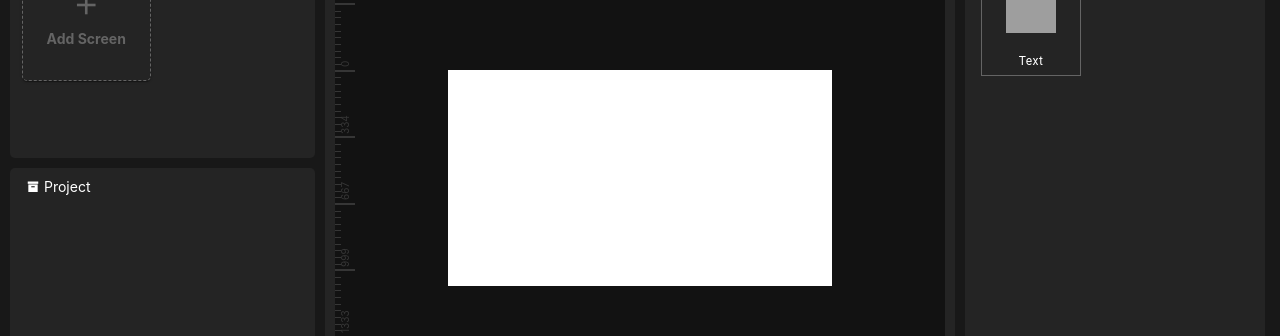
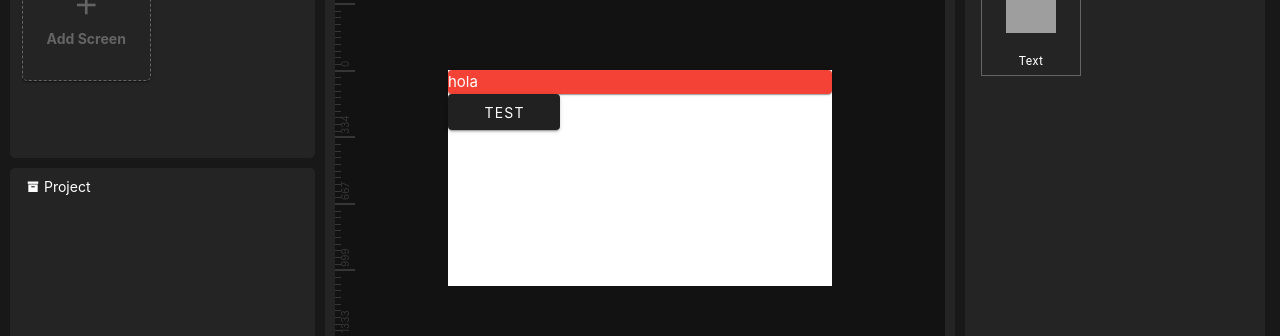
Before and after one commit to jhanma17/VueCup-Frontend, a Vue app: page /editor in a window 1280 px wide. Shown: the part 269-605 px from the top of the page. Built offline with nearby package versions, Linux system fonts and the light colour scheme; grey boxes are pictures that could not be loaded.

Commit message:
Feat: Highlight logic

```diff
--- a/src/components/Editor/EditorSection.vue
+++ b/src/components/Editor/EditorSection.vue
@@ -5,7 +5,45 @@
   </v-row>
 
   <div class="editor-space" @wheel="handleMouseWheel" @keydown="handleKeyPress">
-    <div class="canvas" :style="scalingContainerStyle"></div>
+    <div class="canvas" :style="scalingContainerStyle">
+      <v-card
+        id="card-test"
+        color="red"
+        :class="highlightedElement == 'card-test' ? 'highlight' : ''"
+        @mouseenter.stop="highlightComponent($event)"
+      >
+        <span
+          id="span-test"
+          :class="highlightedElement == 'span-test' ? 'highlight' : ''"
+          @mouseenter.stop="highlightComponent($event)"
+        >
+          hola
+        </span>
+      </v-card>
+
+      <v-row
+        id="row-test"
+        :class="highlightedElement == 'row-test' ? 'highlight' : ''"
+        @mouseenter.stop="highlightComponent($event)"
+        @mouseleave.stop="removeHighlight()"
+      >
+        <v-col
+          cols="4"
+          id="col-test"
+          :class="highlightedElement == 'col-test' ? 'highlight' : ''"
+          @mouseenter.stop="highlightComponent($event)"
+        >
+          <v-btn
+            block
+            id="btn-test"
+            :class="highlightedElement == 'btn-test' ? 'highlight' : ''"
+            @mouseenter.stop="highlightComponent($event)"
+          >
+            test
+          </v-btn>
+        </v-col>
+      </v-row>
+    </div>
 
     <div class="ruler-y">
       <div
@@ -47,12 +85,14 @@ export default {
       yOffset: 0,
       xOffset: 0,
       windowSize: { width: window.innerWidth, height: window.innerHeight },
+      guessParent: true,
+      highlightedElement: null,
     };
   },
 
   computed: {
     componentWidth() {
-      return ((this.windowSize.width / 2) - 30) / this.scale;
+      return (this.windowSize.width / 2 - 30) / this.scale;
     },
     componentHeight() {
       return (this.windowSize.height - 134) / this.scale;
@@ -71,6 +111,14 @@ export default {
   },
 
   methods: {
+    highlightComponent(event) {
+      if (this.guessParent) {
+        let element = event.target;
+
+        //set highlighted element as the id of the element
+        this.highlightedElement = element.id;
+      }
+    },
     handleMouseWheel(event) {
       if (event.ctrlKey) {
         event.preventDefault();
@@ -189,4 +237,8 @@ export default {
   text-align: end;
   padding-left: 10px;
 }
+
+.highlight {
+  box-shadow: 0 0 0px 5px rgba(0, 98, 0);
+}
 </style>
```
